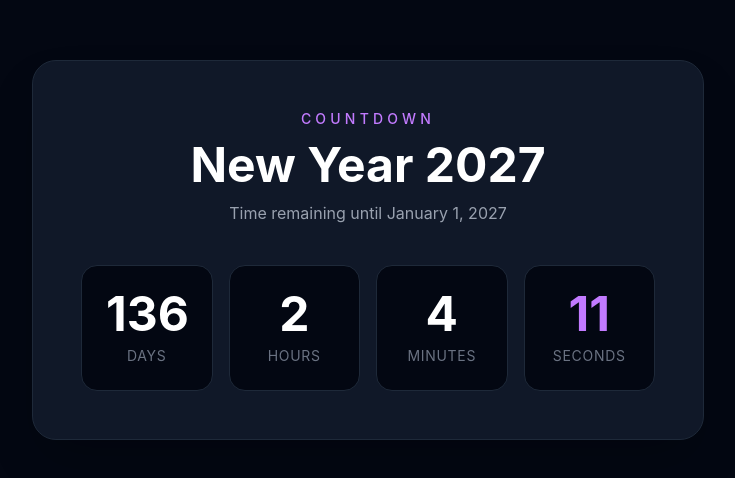
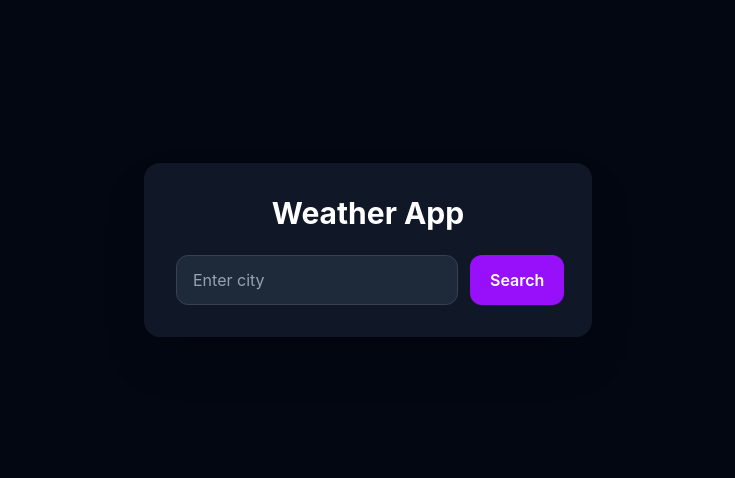
Before and after one commit to Oriyemi/React-Exercise, a React (Vite) app: page / in a window 1280 px wide. Shown: the part 150-628 px from the top of the page, without its empty margins (272-1007 px from the left). Built offline with nearby package versions, Linux system fonts and the light colour scheme.

Commit message:
feat: add WeatherApp component for weather data retrieval and display; update App component to include WeatherApp

```diff
--- a/src/App.jsx
+++ b/src/App.jsx
@@ -15,6 +15,7 @@ import PasswordMeter from './Components/PasswordMeter';
 import QuoteGen from './Components/QuoteGen';
 import Stopwatch from './Components/Stopwatch';
 import CountDownTimer from './Components/CountDownTimer';
+import WeatherApp from './Components/WeatherApp';
 function App() {
   return (
     <>
@@ -33,7 +34,8 @@ function App() {
       {/* <PasswordMeter /> */}
       {/* <QuoteGen /> */}
       {/* <Stopwatch /> */}
-      <CountDownTimer/>
+      {/* <CountDownTimer /> */}
+      <WeatherApp/>
 
     </>
 
--- /dev/null
+++ b/src/Components/WeatherApp.jsx
@@ -0,0 +1,127 @@
+// 17. Weather app — loading, error, and success states
+import React, { useState } from "react";
+
+function WeatherApp() {
+  const [cityInput, setCityInput] = useState("");
+
+  const [weatherData, setWeatherData] = useState({
+    temp: "",
+    city: "",
+    condition: "",
+    humidity: "",
+  });
+
+  const [loading, setLoading] = useState(false);
+  const [error, setError] = useState(null);
+
+  const apiKey = "27289e4f7b6b61a75f9cba0d8f8e439d";
+
+  const getWeather = async (city) => {
+    if (!city.trim()) {
+      setError("Please enter a city");
+      return;
+    }
+
+    setLoading(true);
+    setError(null);
+
+    try {
+      const response = await fetch(
+        `https://api.openweathermap.org/data/2.5/weather?q=${encodeURIComponent(
+          city
+        )}&units=metric&appid=${`27289e4f7b6b61a75f9cba0d8f8e439d`}`
+      );
+
+      if (!response.ok) {
+        throw new Error("City not found");
+      }
+
+      const data = await response.json();
+
+      setWeatherData({
+        temp: data.main.temp,
+        city: data.name,
+        condition: data.weather[0].description,
+        humidity: data.main.humidity,
+      });
+    } catch (error) {
+      setError(error.message);
+    } finally {
+      setLoading(false);
+    }
+  };
+
+  const handleSubmit = () => {
+    getWeather(cityInput);
+  };
+
+ return (
+  <div className="min-h-screen bg-gray-950 flex items-center justify-center px-4">
+    <div className="w-full max-w-md rounded-2xl bg-gray-900 p-8 shadow-2xl">
+
+      <h1 className="mb-6 text-center text-3xl font-bold text-white">
+        Weather App
+      </h1>
+
+      <div className="flex gap-3">
+        <input
+          type="text"
+          placeholder="Enter city"
+          value={cityInput}
+          onChange={(e) => setCityInput(e.target.value)}
+          className="flex-1 rounded-xl border border-gray-700 bg-gray-800 px-4 py-3 text-white outline-none placeholder:text-gray-400 focus:border-purple-500 focus:ring-2 focus:ring-purple-500/30"
+        />
+
+        <button
+          onClick={handleSubmit}
+          className="rounded-xl bg-purple-600 px-5 py-3 font-semibold text-white transition hover:bg-purple-500 active:scale-95"
+        >
+          Search
+        </button>
+      </div>
+
+      {loading && (
+        <p className="mt-6 text-center text-purple-400">
+          Loading weather...
+        </p>
+      )}
+
+      {error && (
+        <p className="mt-6 rounded-xl bg-red-500/10 p-3 text-center text-red-400">
+          {error}
+        </p>
+      )}
+
+      {weatherData.city && !loading && !error && (
+        <div className="mt-8 rounded-2xl border border-gray-700 bg-gray-800 p-6 text-center">
+
+          <p className="text-2xl font-bold capitalize text-white">
+            {weatherData.city}
+          </p>
+
+          <p className="mt-4 text-5xl font-bold text-purple-400">
+            {weatherData.temp}°C
+          </p>
+
+          <p className="mt-3 text-lg capitalize text-gray-300">
+            {weatherData.condition}
+          </p>
+
+          <div className="mt-6 border-t border-gray-700 pt-5">
+            <p className="text-gray-400">
+              Humidity
+            </p>
+
+            <p className="mt-1 text-xl font-semibold text-white">
+              {weatherData.humidity}%
+            </p>
+          </div>
+
+        </div>
+      )}
+    </div>
+  </div>
+);
+}
+
+export default WeatherApp;
```
